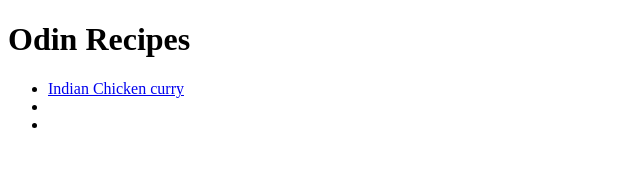
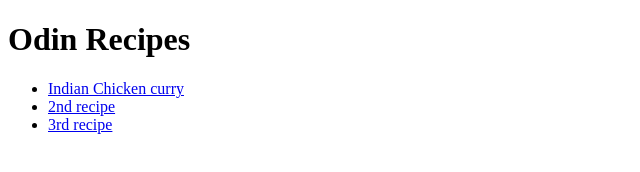
Before and after one commit to Pramodredd/odin_recipes, a plain HTML site: page index.html in a window 1280 px wide. Shown: the whole page, without its empty margins (0-640 px from the left). Drawn offline with Linux system fonts and the light colour scheme.

Commit message:
change my list description

```diff
--- a/index.html
+++ b/index.html
@@ -9,8 +9,8 @@
     <h1>Odin Recipes</h1>
     <ul>
         <li><a href="../odin_recipes/recipes/indian_chicken_curry.html">Indian Chicken curry</a></li>
-        <li><a href="../odin_recipes/recipes/indian_curry_2.html"></a></li>
-        <li><a href="../odin_recipes/recipes/indian_curry_3.html"></a></li>
+        <li><a href="../odin_recipes/recipes/indian_curry_2.html">2nd recipe</a></li>
+        <li><a href="../odin_recipes/recipes/indian_curry_3.html">3rd recipe</a></li>
     </ul>
 </body>
 </html>
```
